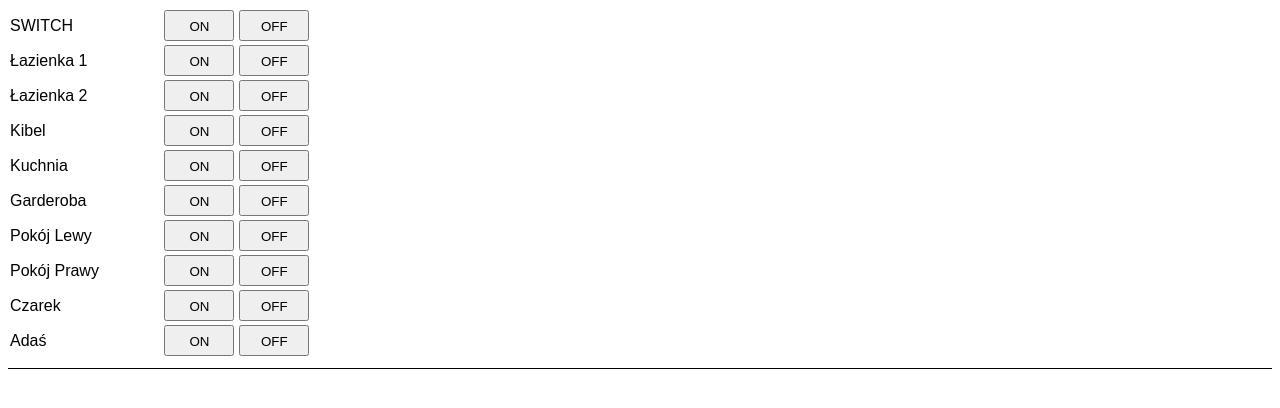
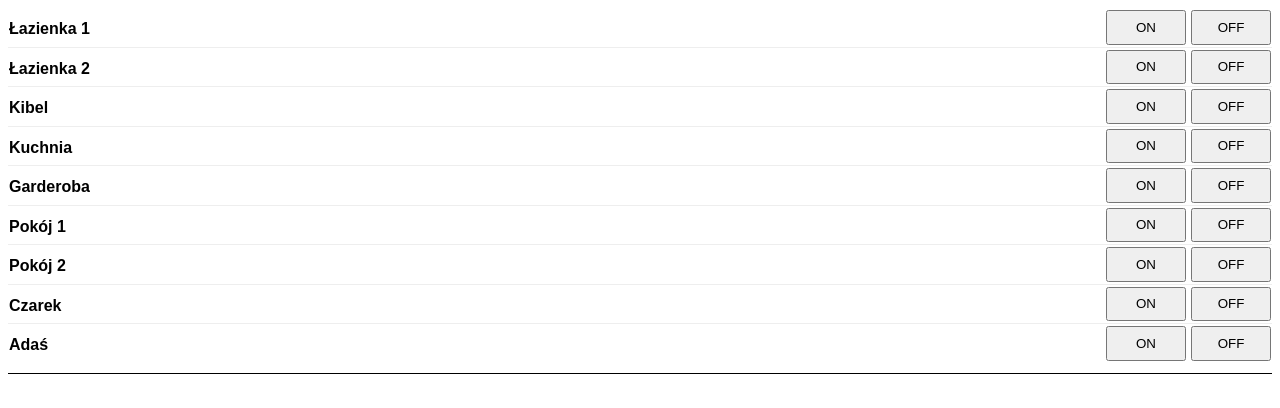
Before and after one commit to padcom/nodemcu-example, a website: page house/public/index.html in a window 1280 px wide. Drawn offline with nearby package versions, Linux system fonts and the light colour scheme.

Commit message:
Made the UI nicer

```diff
--- a/house/public/index.html
+++ b/house/public/index.html
@@ -8,11 +8,13 @@
   <script src="https://cdnjs.cloudflare.com/ajax/libs/fetch/2.0.3/fetch.js"></script>
   <script src="https://unpkg.com/vue" charset="utf-8"></script>
   <style>
-    .switch { padding: 2px; font-family: arial }
-    .switch button { padding: 7px 20px 8px 20px; width: 70px; height: 31px; }
+    .switch { display: flex; padding: 2px 1px 2px 1px; font-family: arial; vertical-align: middle; }
+    .switch:nth-child(n+2) { border-top: solid 1px #eee; }
+    .switch .title { flex-grow: 1; vertical-align: middle; padding-top: 10px; font-weight: bold; }
+    .switch button { margin-left: 5px; width: 80px; height: 34.5px; }
     .title { display: inline-block; width: 150px; }
-    .log-view { margin-top: 10px; padding-top: 10px; border-top: solid 1px black; height: 200px; overflow-y: scroll; }
-    .log-entry { font-size: 10px; font-family: monospace; white-space: pre; }
+    .log-view { margin-top: 10px; padding-top: 10px; border-top: solid 1px black; }
+    .log-entry { font-size: 9px; font-family: monospace; white-space: pre; }
   </style>
 </head>
 <body>
@@ -25,7 +27,7 @@
     Vue.component('my-output', {
       template: '' +
       '  <div class="switch">' +
-      '    <span class="title">{{ title }}</span>' +
+      '    <div class="title">{{ title }}</div>' +
       '    <button @click="on">ON</button>' +
       '    <button @click="off">OFF</button>' +
       '  </div>'
@@ -74,26 +76,25 @@
   <script type="text/javascript">
     var app = new Vue({
       el: '#app',
-      components: [ 'MyOutput' ],
       data: {
-        messages: [],
+        messages: [
+        ],
         switches: [
-          { id: "test" },
           { title: "Łazienka 1", id: "bathroom1" },
           { title: "Łazienka 2", id: "bathroom2" },
           { title: "Kibel", id: "restroom" },
           { title: "Kuchnia", id: "kitchen" },
           { title: "Garderoba", id: "garderoba" },
-          { title: "Pokój Lewy", id: "big-room-left" },
-          { title: "Pokój Prawy", id: "big-room-right" },
+          { title: "Pokój 1", id: "big-room-left" },
+          { title: "Pokój 2", id: "big-room-right" },
           { title: "Czarek", id: "czarek" },
           { title: "Adaś", id: "adas" },
         ]
       }
     })
 
-    var ls = new WebSocket('ws://' + location.host + '/log')
-    ls.onmessage = function(e) {
+    var logs = new WebSocket('ws://' + location.host + '/log')
+    logs.onmessage = function(e) {
       app.messages.push(new Date().toGMTString() + " - " + e.data)
     }
   </script>
```
